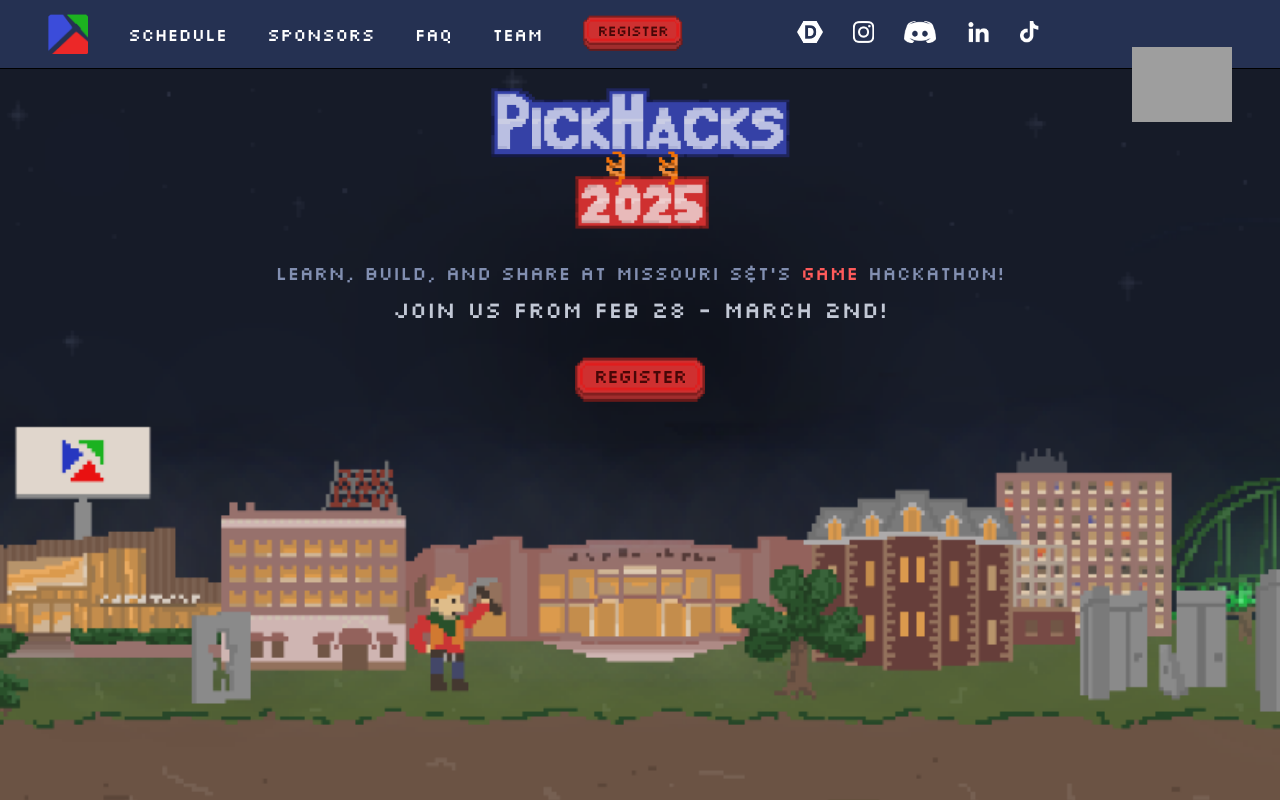
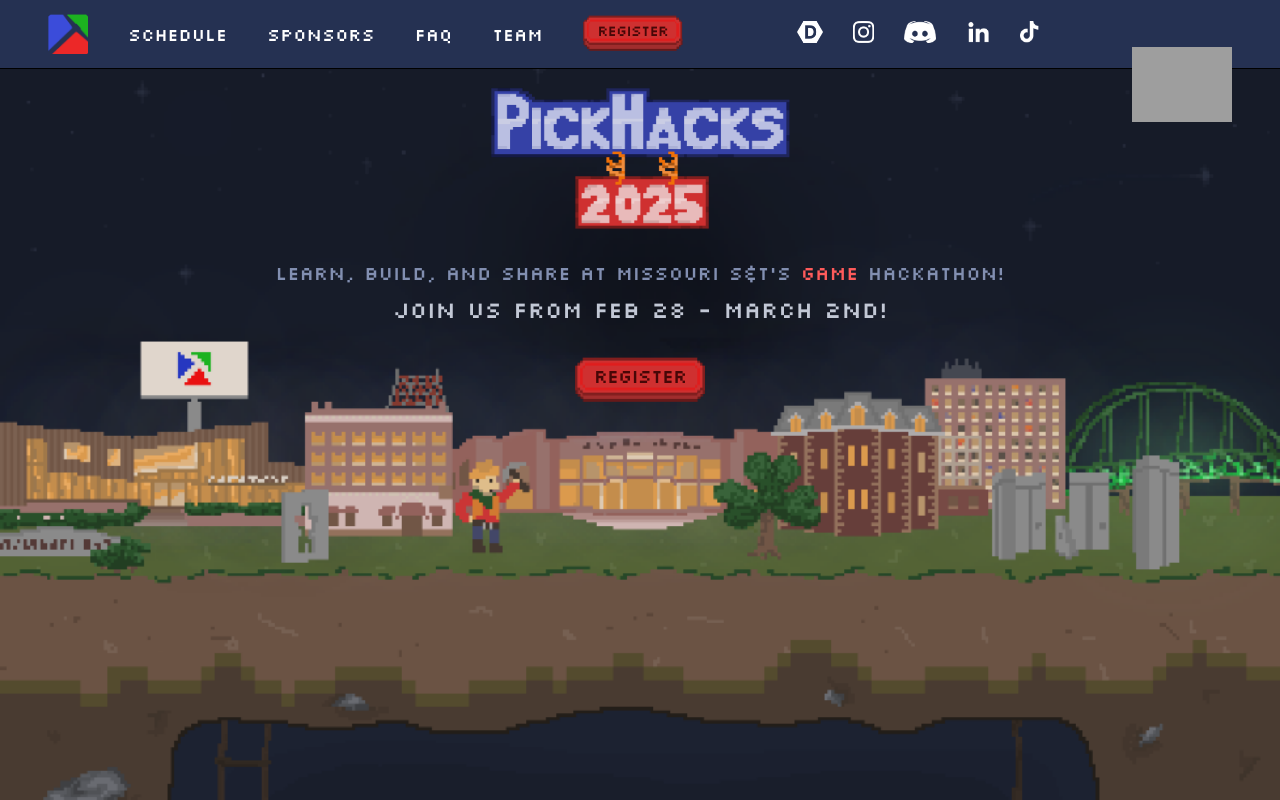
Before and after one commit to Malizma333/pickhacks-2025-deploy, a Next.js app: page / in a window 1280 px wide. Built offline with nearby package versions, Linux system fonts and the light colour scheme; grey boxes are pictures that could not be loaded.

Commit message:
commented solutions

```diff
--- a/src/styles/components/Layout.module.css
+++ b/src/styles/components/Layout.module.css
@@ -2,6 +2,8 @@
 	background-image: url('../../../public/images/backgrounds/Background2025.png');
 	background-color: #0f0420;
 	background-repeat: no-repeat;
-	background-size: max(200vh, 1400px);
+  background-size: cover;
+	/* background-size: max(200vh, 1400px); */
   background-position: top;
+  /* background-position-y: 200px; */
 }
```
